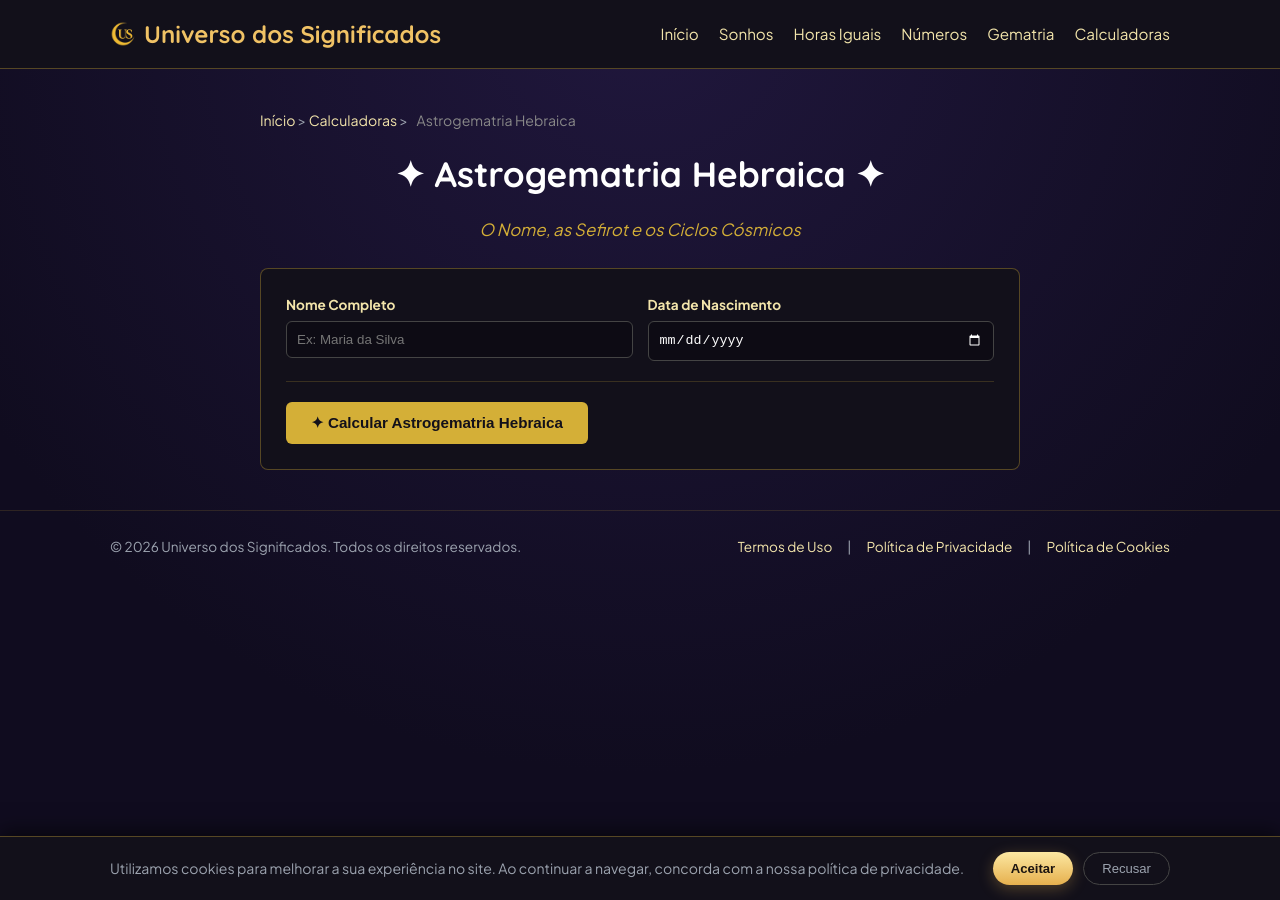
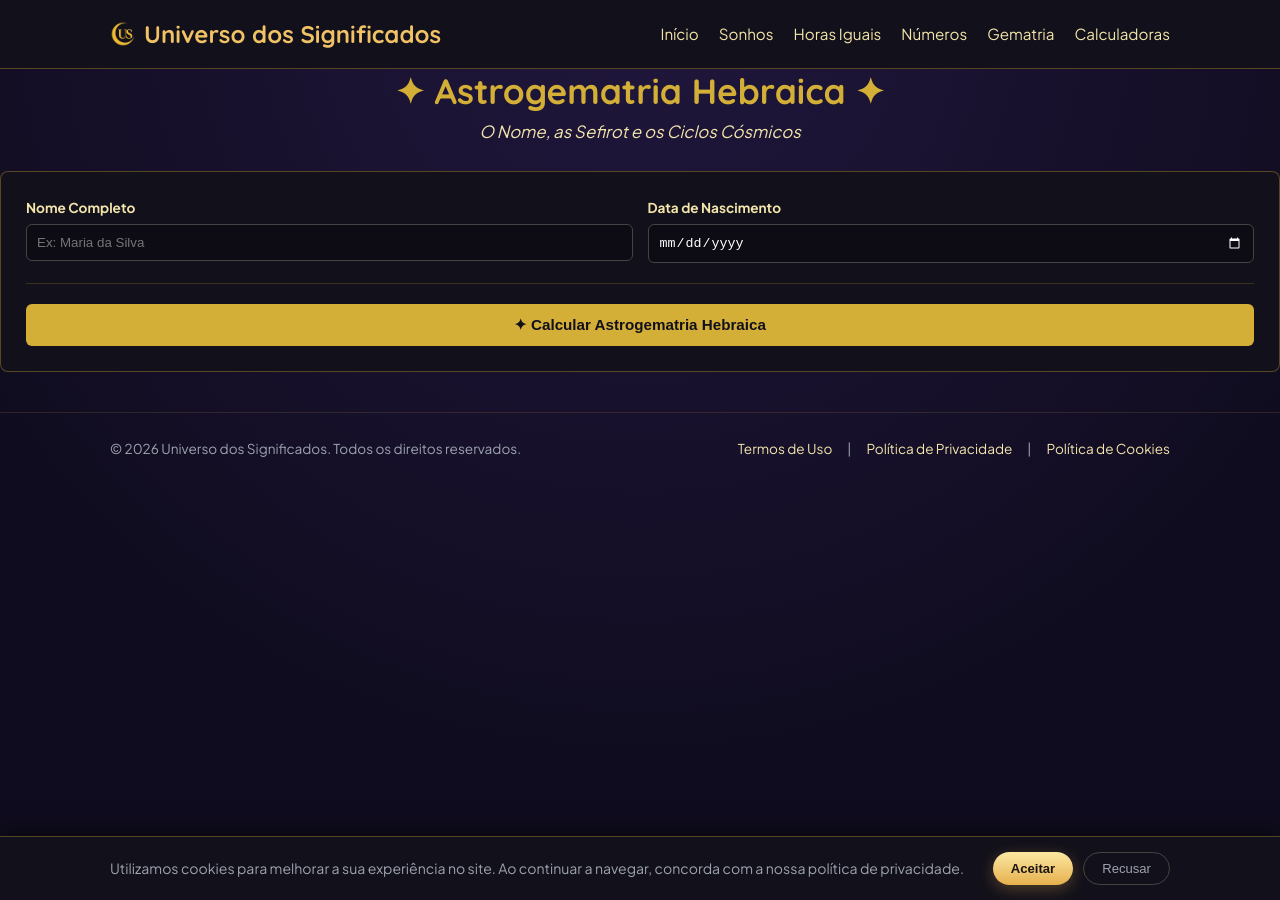
Before and after one commit to dreams-num/portal-significados, a Jekyll site: the page built from calculadoras/astrogematria/index.html, in a window 1280 px wide. Built offline with Jekyll 4.4.1, drawn with Linux system fonts in a browser that asks for light colours; some of the changed lines change nothing that is shown.

Commit message:
Add files via upload

```diff
--- a/calculadoras/astrogematria/index.html
+++ b/calculadoras/astrogematria/index.html
@@ -4,16 +4,9 @@
 description: "Descubra seu nome em hebraico, a Sefirot regente e os ciclos cósmicos de forma gratuita."
 ---
 
-<main class="container post-container">
-    <div class="breadcrumbs">
-        <a href="{{ '/' | relative_url }}">Início</a> &gt;
-        <a href="{{ '/calculadoras/' | relative_url }}">Calculadoras</a> &gt;
-        <span>Astrogematria Hebraica</span>
-    </div>
-
 <article class="post-content">
-        <h1 style="text-align: center;">✦ Astrogematria Hebraica ✦</h1>
-        <p style="text-align: center; color: #d4af37; font-style: italic; margin-bottom: 1.5rem;">O Nome, as Sefirot e os Ciclos Cósmicos</p>
+    <h1 style="text-align: center; color: #d4af37; margin-bottom: 5px;">✦ Astrogematria Hebraica ✦</h1>
+    <p style="text-align: center; color: #f3e5ab; font-style: italic; margin-bottom: 1.5rem;">O Nome, as Sefirot e os Ciclos Cósmicos</p>
 
     <!-- FORMULÁRIO -->
     <div style="background: #12101a; border: 1px solid rgba(212, 175, 55, 0.35); border-radius: 8px; padding: 25px; margin-bottom: 25px;">
@@ -29,17 +22,26 @@
         </div>
 
         <div style="display: flex; gap: 10px; flex-wrap: wrap; border-top: 1px solid rgba(212, 175, 55, 0.2); padding-top: 20px; margin-top: 10px;">
-                <button onclick="calcularAstro()" style="background: #d4af37; color: #12101a; border: none; font-weight: bold; cursor: pointer; padding: 12px 25px; font-size: 0.95rem; border-radius: 6px; transition: opacity 0.2s;">✦ Calcular Astrogematria Hebraica</button>
+            <button onclick="calcularAstro()" style="background: #d4af37; color: #12101a; border: none; font-weight: bold; cursor: pointer; padding: 12px 25px; font-size: 0.95rem; border-radius: 6px; transition: opacity 0.2s; width: 100%;">
+                ✦ Calcular Astrogematria Hebraica
+            </button>
         </div>
-            <div id="as_erro" style="color: #ff6b6b; font-style: italic; margin-top: 12px; display: none; font-size: 0.9rem;">Por favor, preencha o nome e a data de nascimento.</div>
+        <div id="as_erro" style="color: #ff6b6b; font-style: italic; margin-top: 12px; display: none; font-size: 0.9rem; text-align: center;">
+            Por favor, preencha o nome e a data de nascimento.
+        </div>
+    </div>
+
+    <!-- CARREGAMENTO ESPIRITUAL (EFEITO VISUAL) -->
+    <div id="as_loading" style="display: none; text-align: center; padding: 20px; color: #d4af37; font-style: italic;">
+        ✦ Mapeando letras hebraicas e energias cósmicas...
     </div>
 
     <!-- RESULTADO -->
     <div id="as_resultado" style="display: none; margin-top: 30px;">
-            <div style="text-align: center; padding: 25px 0; border-bottom: 2px solid rgba(212, 175, 55, 0.35); margin-bottom: 25px;">
+        <div style="text-align: center; padding: 25px 15px; background: radial-gradient(circle, rgba(212,175,55,0.08) 0%, rgba(18,16,26,0.8) 100%); border: 1px solid rgba(212, 175, 55, 0.35); border-radius: 8px; margin-bottom: 25px;">
             <div id="as_res_nome" style="color: #f3e5ab; font-size: 1.8rem; font-weight: bold; margin-bottom: 5px;"></div>
             <div style="color: #c0c0c0; font-size: 0.85rem; text-transform: uppercase; letter-spacing: 0.1em;">Valor Guematria Hebraica</div>
-                <div id="as_res_valor" style="font-size: 3.5rem; color: #d4af37; font-weight: bold; line-height: 1.1; margin: 5px 0;"></div>
+            <div id="as_res_valor" style="font-size: 3.8rem; color: #d4af37; font-weight: bold; line-height: 1.1; margin: 5px 0;">0</div>
             <div id="as_res_detalhes_num" style="color: #f3e5ab; font-size: 0.95rem;"></div>
         </div>
 
@@ -56,118 +58,134 @@
         <div style="background: #12101a; border: 1px solid rgba(212, 175, 55, 0.35); border-radius: 8px; padding: 20px; margin: 15px 0; overflow-x: auto;">
             <div id="as_letras_container" style="display: flex; flex-wrap: wrap; gap: 10px; justify-content: center;"></div>
         </div>
+
+        <!-- COMPARTILHAMENTO -->
+        <div style="text-align: center; margin-top: 25px;">
+            <button onclick="copiarResumoGematria()" style="background: transparent; color: #d4af37; border: 1px solid #d4af37; padding: 10px 20px; font-size: 0.9rem; font-weight: bold; border-radius: 6px; cursor: pointer; transition: background 0.2s;">
+                📋 Copiar Resultado para Compartilhar
+            </button>
+        </div>
     </div>
 </article>
-</main>
 
+<!-- JAVASCRIPT OTIMIZADO E COMPATÍVEL -->
 <script>
 const TABELA_HEBRAICA = {
-  'A':{valor:1,hebraico:'א',nome:'Alef'},'E':{valor:1,hebraico:'א',nome:'Alef'},
-  'B':{valor:2,hebraico:'ב',nome:'Bet'},'V':{valor:2,hebraico:'ב',nome:'Vet'},
-  'G':{valor:3,hebraico:'ג',nome:'Guimel'},'D':{valor:4,hebraico:'ד',nome:'Dalet'},
-  'H':{valor:5,hebraico:'ה',nome:'Hê'},'O':{valor:6,hebraico:'ו',nome:'Vav'},
-  'U':{valor:6,hebraico:'ו',nome:'Vav'},'Z':{valor:7,hebraico:'ז',nome:'Zayin'},
-  'X':{valor:8,hebraico:'ח',nome:'Chet'},'T':{valor:9,hebraico:'ט',nome:'Tet'},
-  'I':{valor:10,hebraico:'י',nome:'Yod'},'Y':{valor:10,hebraico:'י',nome:'Yod'},
-  'C':{valor:20,hebraico:'כ',nome:'Caf'},'K':{valor:20,hebraico:'כ',nome:'Caf'},
-  'Q':{valor:20,hebraico:'כ',nome:'Caf'},'L':{valor:30,hebraico:'ל',nome:'Lamed'},
-  'M':{valor:40,hebraico:'מ',nome:'Mem'},'N':{valor:50,hebraico:'נ',nome:'Nun'},
-  'S':{valor:60,hebraico:'ס',nome:'Samech'},'P':{valor:80,hebraico:'פ',nome:'Pê'},
-  'F':{valor:80,hebraico:'פ',nome:'Fê'},'R':{valor:200,hebraico:'ר',nome:'Resh'},
-  'J':{valor:300,hebraico:'ש',nome:'Shin'},'W':{valor:400,hebraico:'ת',nome:'Tav'},
+    'A': { heb: 'א', val: 1 },  'B': { heb: 'ב', val: 2 },  'V': { heb: 'ו', val: 6 },
+    'G': { heb: 'ג', val: 3 },  'D': { heb: 'ד', val: 4 },  'E': { heb: 'ה', val: 5 },
+    'Z': { heb: 'ז', val: 7 },  'H': { heb: 'ח', val: 8 },  'T': { heb: 'ט', val: 9 },
+    'I': { heb: 'י', val: 10 }, 'Y': { heb: 'י', val: 10 }, 'K': { heb: 'כ', val: 20 },
+    'L': { heb: 'ל', val: 30 }, 'M': { heb: 'מ', val: 40 }, 'N': { heb: 'נ', val: 50 },
+    'S': { heb: 'ס', val: 60 }, 'O': { heb: 'ע', val: 70 }, 'P': { heb: 'פ', val: 80 },
+    'F': { heb: 'פ', val: 80 }, 'C': { heb: 'ק', val: 100 },'Q': { heb: 'ק', val: 100 },
+    'R': { heb: 'ר', val: 200 },'U': { heb: 'ו', val: 6 },  'W': { heb: 'ו', val: 6 },
+    'X': { heb: 'ש', val: 300 },'J': { heb: 'י', val: 10 }
 };
 
-const SIGNOS=[
-  {nome:'Áries',simbolo:'♈',inicio:0,fim:30,elemento:'Fogo',regente:'Marte'},
-  {nome:'Touro',simbolo:'♉',inicio:30,fim:60,elemento:'Terra',regente:'Vênus'},
-  {nome:'Gêmeos',simbolo:'♊',inicio:60,fim:90,elemento:'Ar',regente:'Mercúrio'},
-  {nome:'Câncer',simbolo:'♋',inicio:90,fim:120,elemento:'Água',regente:'Lua'},
-  {nome:'Leão',simbolo:'♌',inicio:120,fim:150,elemento:'Fogo',regente:'Sol'},
-  {nome:'Virgem',simbolo:'♍',inicio:150,fim:180,elemento:'Terra',regente:'Mercúrio'},
-  {nome:'Libra',simbolo:'♎',inicio:180,fim:210,elemento:'Ar',regente:'Vênus'},
-  {nome:'Escorpião',simbolo:'♏',inicio:210,fim:240,elemento:'Água',regente:'Marte'},
-  {nome:'Sagitário',simbolo:'♐',inicio:240,fim:270,elemento:'Fogo',regente:'Júpiter'},
-  {nome:'Capricórnio',simbolo:'♑',inicio:270,fim:300,elemento:'Terra',regente:'Saturno'},
-  {nome:'Aquário',simbolo:'♒',inicio:300,fim:330,elemento:'Ar',regente:'Urano'},
-  {nome:'Peixes',simbolo:'♓',inicio:330,fim:360,elemento:'Água',regente:'Netuno'},
-];
-
-const SEFIROT={
-  1:{nome:'Kether',planeta:'Urano',significado:'Coroa divina — princípio, unidade e forte intuição espiritual',conselho:'Confie na sua intuição original. Sincronicidades e números iguais que você vê são marcos do seu despertar.'},
-  2:{nome:'Chokmah',planeta:'Netuno',significado:'Sabedoria primordial — visão ampla e inspiração sutil',conselho:'Busque expandir sua consciência através da arte e dos sonhos. Sua sensibilidade é um farol.'},
-  3:{nome:'Binah',planeta:'Saturno',significado:'Compreensão profunda — estrutura, paciência e aprendizado',conselho:'Use sua capacidade de análise para estruturar seus projetos de vida com paciência e foco.'},
-  4:{nome:'Chesed',planeta:'Júpiter',significado:'Misericórdia — expansão, generosidade e abundância',conselho:'Seja generoso com seus talentos. O universo recompensa quem compartilha sabedoria.'},
-  5:{nome:'Gevurah',planeta:'Marte',significado:'Força e rigor — coragem, superação e limites',conselho:'Aprenda a impor limites com amor. Seus desafios são degraus para sua verdadeira força.'},
-  6:{nome:'Tipheret',planeta:'Sol',significado:'Beleza e harmonia — centro do ser e alinhamento',conselho:'Cultive o equilíbrio entre dar e receber. Você é um ponto de harmonia no ambiente.'},
-  7:{nome:'Netzach',planeta:'Vênus',significado:'Vitória e desejo — amor, criatividade e paixão',conselho:'Siga sua paixão artística ou intuitiva sem culpa. A beleza que você cria cura.'},
-  8:{nome:'Hod',planeta:'Mercúrio',significado:'Esplendor — intelecto, escrita e comunicação',conselho:'Suas palavras têm poder de manifestação. Use a comunicação para inspirar outros.'},
-  9:{nome:'Yesod',planeta:'Lua',significado:'Fundação — conexão onírica, sonhos e ciclos emocionais',conselho:'Preste muita atenção aos seus sonhos e intuições. O plano invisível conversa com você.'},
-  11:{nome:'Daat',planeta:'Oculto',significado:'Conhecimento oculto — mestre espiritual e percepção',conselho:'Você carrega uma visão profunda que poucos compreendem. Confie na sua intuição avançada.'},
-  22:{nome:'Kether–Malkuth',planeta:'Todos',significado:'O caminho completo — construtor de realidades',conselho:'Você veio para materializar grandes ideias e inspirar coletivamente.'}
+const SEFIROTH_DADOS = {
+    1: { nome: 'Kether (Coroa)', elemento: 'Luz Primordial / Arquetípico', conselho: 'Sua frequência conecta você ao propósito mais elevado e à inspiração originária.' },
+    2: { nome: 'Chokmah (Sabedoria)', elemento: 'Zodíaco / Esfera Estelar', conselho: 'Confie na sua intuição pura e nos insights espontâneos que surgem antes da razão.' },
+    3: { nome: 'Binah (Entendimento)', elemento: 'Saturno / Matriz Estrutural', conselho: 'É momento de dar estrutura, disciplina e limites saudáveis aos seus projetos.' },
+    4: { nome: 'Chesed (Misericórdia)', elemento: 'Júpiter / Expansão e Amor', conselho: 'A generosidade e a visão abundante abrirão caminhos de prosperidade.' },
+    5: { nome: 'Geburah (Força / Justiça)', elemento: 'Marte / Fogo Purificador', conselho: 'Aja com coragem, elimine o excesso e defenda sua verdade com firmeza.' },
+    6: { nome: 'Tiphareth (Beleza)', elemento: 'Sol / Centro de Equilíbrio', conselho: 'Busque o equilíbrio do coração; você é o centro radiante da sua própria jornada.' },
+    7: { nome: 'Netzach (Vitória)', elemento: 'Vênus / Criatividade', conselho: 'Persevere através da arte, da emoção e do cultivo de relacionamentos harmoniosos.' },
+    8: { nome: 'Hod (Esplendor)', elemento: 'Mercúrio / Intelecto', conselho: 'Organize suas ideias, estude e comunique suas verdades com clareza.' },
+    9: { nome: 'Yesod (Fundamento)', elemento: 'Lua / Inconsciente e Astral', conselho: 'Honre sua intuição e consolide suas bases emocionais antes de dar o próximo passo.' },
+    10: { nome: 'Malkuth (Reino)', elemento: 'Quatro Elementos / Plano Físico', conselho: 'Materialize suas ideias na ação diária; traga o espiritual para o mundo concreto.' }
 };
 
-function removerAcentos(s){return s.normalize('NFD').replace(/[\u0300-\u036f]/g,'');}
-function reduzir(n){while(n>9&&n!==11&&n!==22){n=String(n).split('').reduce((a,d)=>a+Number(d),0);}return n;}
+function normalizarTexto(txt) {
+    return txt.normalize("NFD").replace(/[\u0300-\u036f]/g, "").toUpperCase();
+}
 
-function calcularAstro(){
+function reduzirParaSefira(num) {
+    while (num > 10) {
+        let soma = 0;
+        String(num).split('').forEach(d => soma += parseInt(d));
+        num = soma;
+    }
+    return num === 0 ? 10 : num;
+}
+
+// MANTÉM O NOME ORIGINAL DA FUNÇÃO: calcularAstro()
+function calcularAstro() {
     const nomeInput = document.getElementById('as_nome').value.trim();
     const dataInput = document.getElementById('as_nascimento').value;
-  const erro = document.getElementById('as_erro');
+    const divErro = document.getElementById('as_erro');
+    const divLoading = document.getElementById('as_loading');
+    const divResultado = document.getElementById('as_resultado');
 
-  if(!nomeInput || !dataInput){ erro.style.display = 'block'; return; }
-  erro.style.display = 'none';
+    if (!nomeInput || !dataInput) {
+        divErro.style.display = 'block';
+        return;
+    }
+    divErro.style.display = 'none';
 
-  const nl = removerAcentos(nomeInput).toUpperCase().replace(/[^A-Z]/g,'');
-  let valorBruto = 0;
-  const detalhes = [];
+    divResultado.style.display = 'none';
+    if (divLoading) divLoading.style.display = 'block';
 
-  for(const l of nl){
-    if(TABELA_HEBRAICA[l]){
-      valorBruto += TABELA_HEBRAICA[l].valor;
-      detalhes.push({letra: l, ...TABELA_HEBRAICA[l]});
+    setTimeout(() => {
+        if (divLoading) divLoading.style.display = 'none';
+        divResultado.style.display = 'block';
+
+        const nomeTratado = normalizarTexto(nomeInput);
+        let somaGematria = 0;
+        let htmlLetras = '';
+
+        for (let char of nomeTratado) {
+            if (TABELA_HEBRAICA[char]) {
+                const item = TABELA_HEBRAICA[char];
+                somaGematria += item.val;
+                htmlLetras += `
+                    <div style="background: #0d0b14; border: 1px solid rgba(212, 175, 55, 0.4); border-radius: 6px; padding: 8px 12px; text-align: center; min-width: 50px;">
+                        <div style="font-size: 1.6rem; color: #d4af37; line-height: 1;">${item.heb}</div>
+                        <div style="font-size: 0.8rem; color: #fff; font-weight: bold;">${char}</div>
+                        <div style="font-size: 0.75rem; color: #aaa;">${item.val}</div>
+                    </div>
+                `;
             }
         }
 
-  const grauTotal = valorBruto % 360;
-  const signo = SIGNOS.find(s => grauTotal >= s.inicio && grauTotal < s.fim) || SIGNOS[0];
-  const numSefira = reduzir(valorBruto);
-  const sefira = SEFIROT[numSefira] || SEFIROT[1];
+        let somaData = 0;
+        dataInput.replace(/-/g, '').split('').forEach(d => somaData += parseInt(d));
+
+        const sefiraId = reduzirParaSefira(somaGematria + somaData);
+        const sefira = SEFIROTH_DADOS[sefiraId];
 
         document.getElementById('as_res_nome').innerText = nomeInput;
-  document.getElementById('as_res_valor').innerText = valorBruto;
-  document.getElementById('as_res_detalhes_num').innerText = `Sefirá Regente: ${numSefira} (${sefira.nome}) · Grau: ${grauTotal}°`;
+        document.getElementById('as_res_valor').innerText = somaGematria;
+        document.getElementById('as_res_detalhes_num').innerText = `Redução da Soma do Nome: ${reduzirParaSefira(somaGematria)}`;
 
         document.getElementById('as_cards_grid').innerHTML = `
-    <div style="background: #12101a; border: 1px solid rgba(212, 175, 55, 0.35); border-radius: 8px; padding: 20px;">
-      <div style="color: #d4af37; font-size: 0.75rem; text-transform: uppercase; letter-spacing: 0.05em; font-weight: bold; margin-bottom: 5px;">Signo Cabalístico</div>
-      <div style="font-size: 1.5rem; color: #f3e5ab; font-weight: bold; margin-bottom: 5px;">${signo.simbolo} ${signo.nome}</div>
-      <div style="font-size: 0.9rem; color: #c0c0c0;">Regente: ${signo.regente}</div>
+            <div style="background: #12101a; border: 1px solid rgba(212, 175, 55, 0.25); border-radius: 6px; padding: 15px;">
+                <div style="font-size: 0.75rem; color: #888; text-transform: uppercase;">Sefirá Regente</div>
+                <div style="font-size: 1.1rem; color: #d4af37; font-weight: bold; margin-top: 4px;">${sefira.nome}</div>
             </div>
-    <div style="background: #12101a; border: 1px solid rgba(212, 175, 55, 0.35); border-radius: 8px; padding: 20px;">
-      <div style="color: #d4af37; font-size: 0.75rem; text-transform: uppercase; letter-spacing: 0.05em; font-weight: bold; margin-bottom: 5px;">Elemento Ativo</div>
-      <div style="font-size: 1.5rem; color: #f3e5ab; font-weight: bold; margin-bottom: 5px;">${signo.elemento}</div>
-      <div style="font-size: 0.9rem; color: #c0c0c0;">Influência Elemental</div>
+            <div style="background: #12101a; border: 1px solid rgba(212, 175, 55, 0.25); border-radius: 6px; padding: 15px;">
+                <div style="font-size: 0.75rem; color: #888; text-transform: uppercase;">Correspondência Cosmológica</div>
+                <div style="font-size: 1.1rem; color: #d4af37; font-weight: bold; margin-top: 4px;">${sefira.elemento}</div>
             </div>
-    <div style="background: #12101a; border: 1px solid rgba(212, 175, 55, 0.35); border-radius: 8px; padding: 20px;">
-      <div style="color: #d4af37; font-size: 0.75rem; text-transform: uppercase; letter-spacing: 0.05em; font-weight: bold; margin-bottom: 5px;">Arquétipo da Sefirá</div>
-      <div style="font-size: 1.5rem; color: #f3e5ab; font-weight: bold; margin-bottom: 5px;">${sefira.nome}</div>
-      <div style="font-size: 0.9rem; color: #c0c0c0;">${sefira.significado}</div>
+            <div style="background: #12101a; border: 1px solid rgba(212, 175, 55, 0.25); border-radius: 6px; padding: 15px;">
+                <div style="font-size: 0.75rem; color: #888; text-transform: uppercase;">Soma Cósmica Natal</div>
+                <div style="font-size: 1.1rem; color: #d4af37; font-weight: bold; margin-top: 4px;">${somaData}</div>
             </div>
         `;
 
         document.getElementById('as_conselho').innerText = `"${sefira.conselho}"`;
+        document.getElementById('as_letras_container').innerHTML = htmlLetras || '<p style="color:#aaa;">Nenhuma letra hebraica padrão identificada.</p>';
 
-  document.getElementById('as_letras_container').innerHTML = detalhes.map(l => `
-    <div style="background: #0d0b14; border: 1px solid rgba(212, 175, 55, 0.25); border-radius: 6px; padding: 10px 14px; text-align: center; min-width: 55px;">
-      <div style="font-size: 1.1rem; color: #d4af37; font-weight: bold;">${l.letra}</div>
-      <div style="font-size: 1.3rem; color: #f3e5ab; margin: 2px 0;">${l.hebraico}</div>
-      <div style="font-size: 0.75rem; color: #8a7a54;">${l.nome}</div>
-      <div style="font-size: 0.85rem; color: #d4af37; margin-top: 2px;">${l.valor}</div>
-    </div>
-  `).join('');
+        divResultado.scrollIntoView({ behavior: 'smooth' });
+    }, 600);
+}
 
-  const resDiv = document.getElementById('as_resultado');
-  resDiv.style.display = 'block';
-  resDiv.scrollIntoView({ behavior: 'smooth' });
+function copiarResumoGematria() {
+    const nome = document.getElementById('as_res_nome').innerText;
+    const valor = document.getElementById('as_res_valor').innerText;
+    const texto = `✦ Astrogematria Hebraica ✦\nNome: ${nome}\nValor da Guematria: ${valor}\nCalcule o seu nome em nosso portal!`;
+
+    navigator.clipboard.writeText(texto).then(() => {
+        alert('Resultado copiado com sucesso! Você já pode compartilhar nas redes sociais.');
+    });
 }
 </script>
```
Lines whose indentation alone changed are shown as unchanged.
